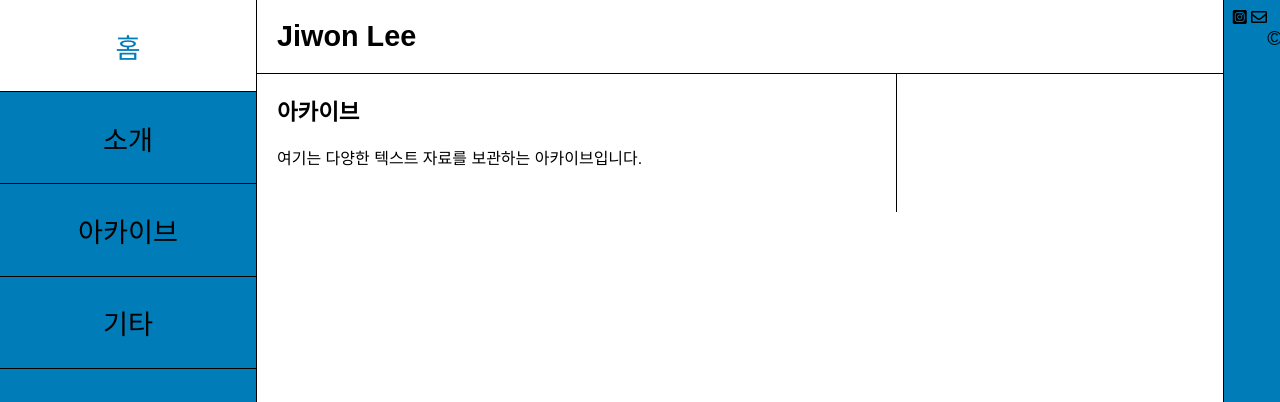
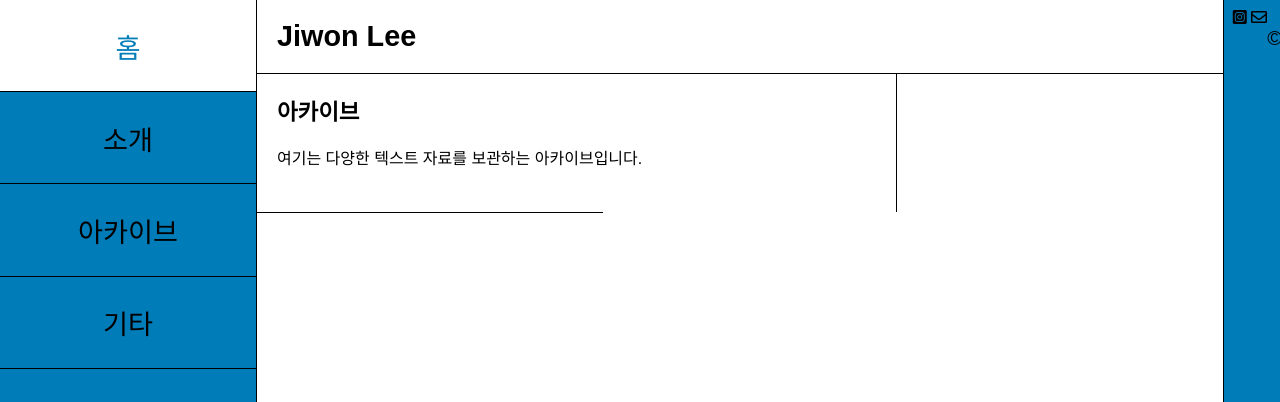
Before and after one commit to LfayeJ/archives, a Jekyll site: the page built from index.html, in a window 1280 px wide. Shown: the top 402 px of the page. Built offline with Jekyll 4.4.1, drawn with Linux system fonts in a browser that asks for light colours; some web fonts are replaced.

Commit message:
Update styles.css

```diff
--- a/assets/css/styles.css
+++ b/assets/css/styles.css
@@ -42,13 +42,13 @@
   border: 1px solid var(--border-color);
 }
 
-.content{
+.primary-content{
   width: 50vw;
   padding: 20px;
   box-sizing: border-box;
 }
 
-.post-content, .post-header, .side-content {
+.post-content, .post-header, .secondary-content  {
   padding: 0px;
 }
 
@@ -141,7 +141,7 @@
 }
 
 .main-content {
-  width: 97vw !important;
+  width: 77vw; /* Adjusted width to accommodate the sidebar */
   flex: 1;
   display: flex;
   flex-direction: column;
@@ -186,27 +186,28 @@
   display: block;
 }
 
-.content {
+.primary-content {
   max-width: 50vw !important;
+  box-sizing: border-box;
   border-right: 1px solid var(--border-color);
 }
 
-.content h2, .side-content h2 {
+.primary-content h2, .secondary-content h2 {
   font-size: 1.4em;
 }
 
-.content hr, .side-content hr {
+.primary-content hr, .secondary-content hr {
   height: 1px;
   border: 1px solid var(--border-color);
   background-color: var(--border-color);
 }
 
-.content p, .side-content p {
+.primary-content p, .secondary-content p {
   line-height: 2.1;
 }
 
-.side-content {
-  width: 27vw !important;
+.secondary-content {
+  width: 27vw; /* Ensure content and sidebar take up full width together */
   flex: 1;
   display: flex;
   flex-direction: column;
@@ -246,17 +247,23 @@
     border-right: none;
   }
 
-  .main-content, .side-content, .content {
+   .main-content {
+    width: 100%;
+    padding: 10px;
+    flex-direction: column;
+  }
+
+  .primary-content, .secondary-content {
     width: 100%;
     padding: 10px;
   }
 
-  .content {
+  .primary-content {
     max-width: 100% !important;
     margin-bottom: 20px;
   }
 
-  .side-content {
+  .secondary-content {
     width: 100% !important;
     border-top: none;
   }
@@ -267,11 +274,11 @@
     font-size: 1.5rem;
   }
 
-  .content h2, .side-content h2 {
+  .primary-content h2, .secondary-content h2 {
     font-size: 0.9rem;
   }
 
-  .content p, .side-content p {
+  .primary-content p, .secondary-content p {
     font-size: 0.9rem;
   }
 }
```
